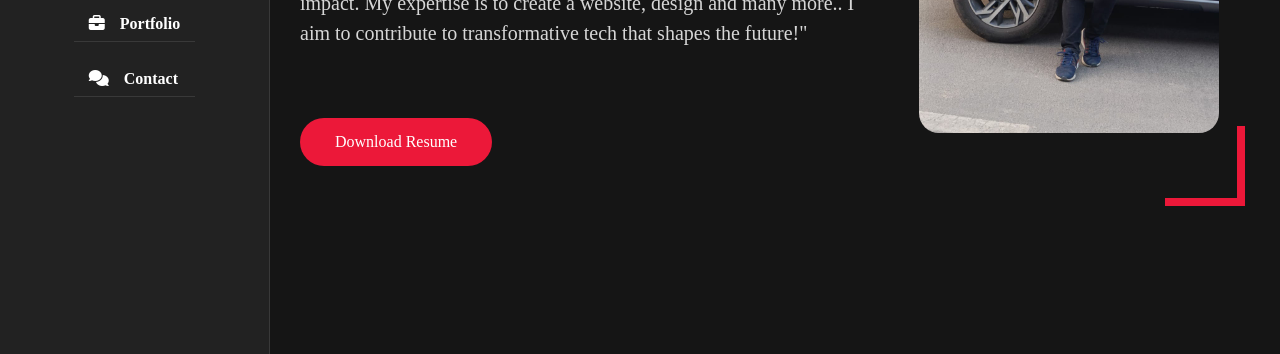
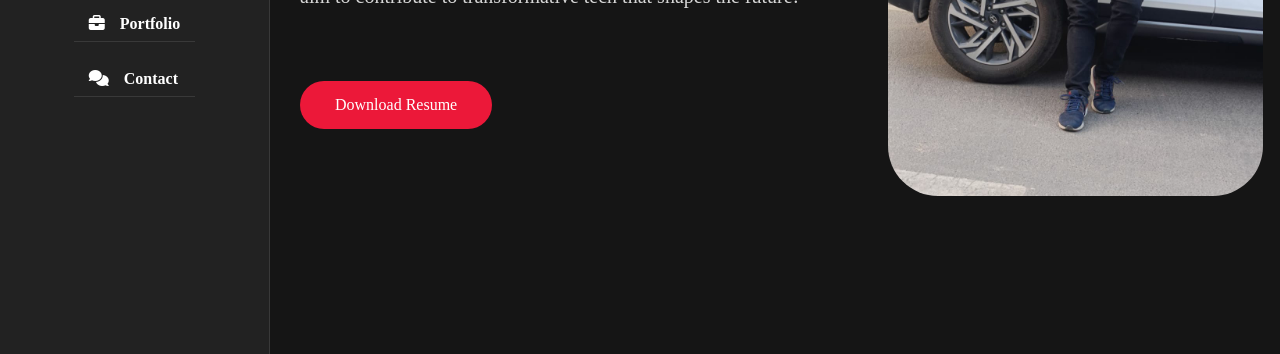
Before and after one commit to Mr-adarsh-developer/Resume, a plain HTML site: page index.html in a window 1280 px wide. Shown: the part 446-800 px from the top of the page. Drawn offline with nearby package versions, Linux system fonts and the light colour scheme; a web font is replaced by a local one.

Commit message:
Update style.css

```diff
--- a/style.css
+++ b/style.css
@@ -318,29 +318,10 @@ color: var(--skin-color);
     text-align: center;
     position: relative;
 }
-.home-img::after{
-    content: '';
-    position: absolute;
-    width: 80px;
-    height: 80px;
-    border-top:  8px solid var(--skin-color);
-    border-left: 8px solid var(--skin-color);
-    top: -40px;
-    left: 20px;
-}
-.home-img::before{
-    content: '';
-    position: absolute;
-    width: 80px;
-    height: 80px;
-    border-bottom:  8px solid var(--skin-color);
-    border-right: 8px solid var(--skin-color);
-    bottom: -40px;
-    right: 20px;
-}
+
 .home .home-img img{
-    height: 400px;
-    border-radius: 20px;
+    height: 500px;
+    border-radius: 50px;
   margin: auto;
 }
 .about .about-content{
```
